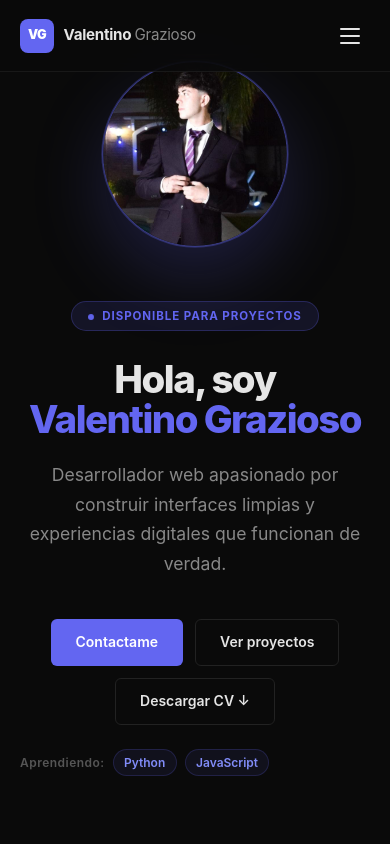
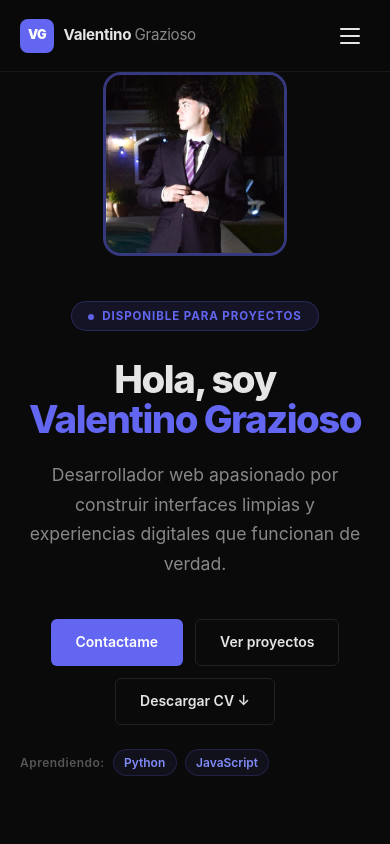
Before and after one commit to ValentinoGr/PortfolioWeb, a plain HTML site: page index.html in a window 390 px wide. In both pictures the pointer is over the element 195 px from the left and 163 px from the top of the page. Shown: the top 844 px of the page. Drawn offline with Linux system fonts and the light colour scheme.

Commit message:
mas cambios a la foto del hero

```diff
--- a/assets/css/style.css
+++ b/assets/css/style.css
@@ -695,11 +695,16 @@ nav.scrolled {
     #hero .hero-avatar {
         width: 180px;
         height: 180px;
-        border-radius: 50%;
+        border-radius: 16px;
     }
 
     #hero .hero-avatar img {
         object-position: center 10%;
+    }
+
+    #hero .hero-avatar:hover {
+        transform: none;
+        box-shadow: 0 0 0 2px rgba(99, 102, 241, 0.5);
     }
 
     #hero .hero-avatar::after { font-size: 2.5rem; }
```
